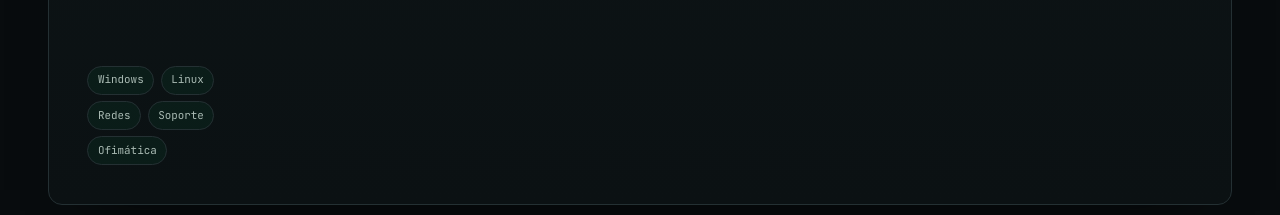
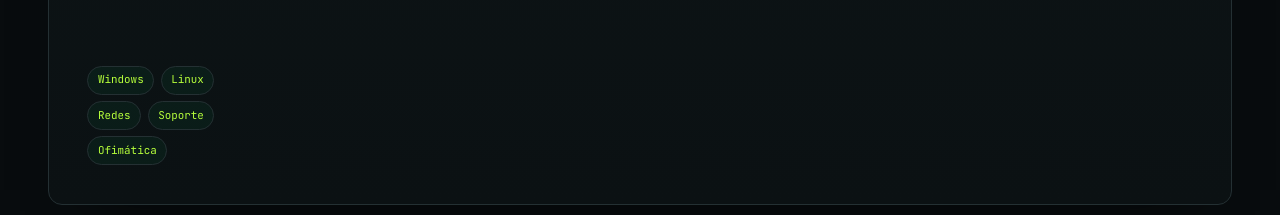
Before and after one commit to Borja400/mi--web, a plain HTML site: page index.html in a window 1280 px wide. Shown: the part 3167-3382 px from the top of the page. Drawn offline with nearby package versions, Linux system fonts and the light colour scheme.

Commit message:
detalles: ajuste de color en chips y leyenda

```diff
--- a/styles.css
+++ b/styles.css
@@ -230,7 +230,7 @@
 .stack-card h3{font-size:clamp(1.35rem,2.6vw,2.1rem);margin-bottom:.8rem}
 .stack-card p{color:#b8c6c1;max-width:62ch}
 .chips{display:flex;flex-wrap:wrap;gap:.4rem;margin-top:1.1rem}
-.chips span{font-family:var(--mono);font-size:.68rem;border:1px solid var(--line-2);background:rgba(0,230,118,.05);color:#a9bab3;padding:.28rem .6rem;border-radius:999px;transition:color .25s,border-color .25s,transform .25s}
+.chips span{font-family:var(--mono);font-size:.68rem;border:1px solid var(--line-2);background:rgba(0,230,118,.05);color:#b6ff3b;padding:.28rem .6rem;border-radius:999px;transition:color .25s,border-color .25s,transform .25s}
 .chips span:hover{color:var(--green);border-color:var(--green);transform:translateY(-2px)}
 
 /* ==========================================================================
```
